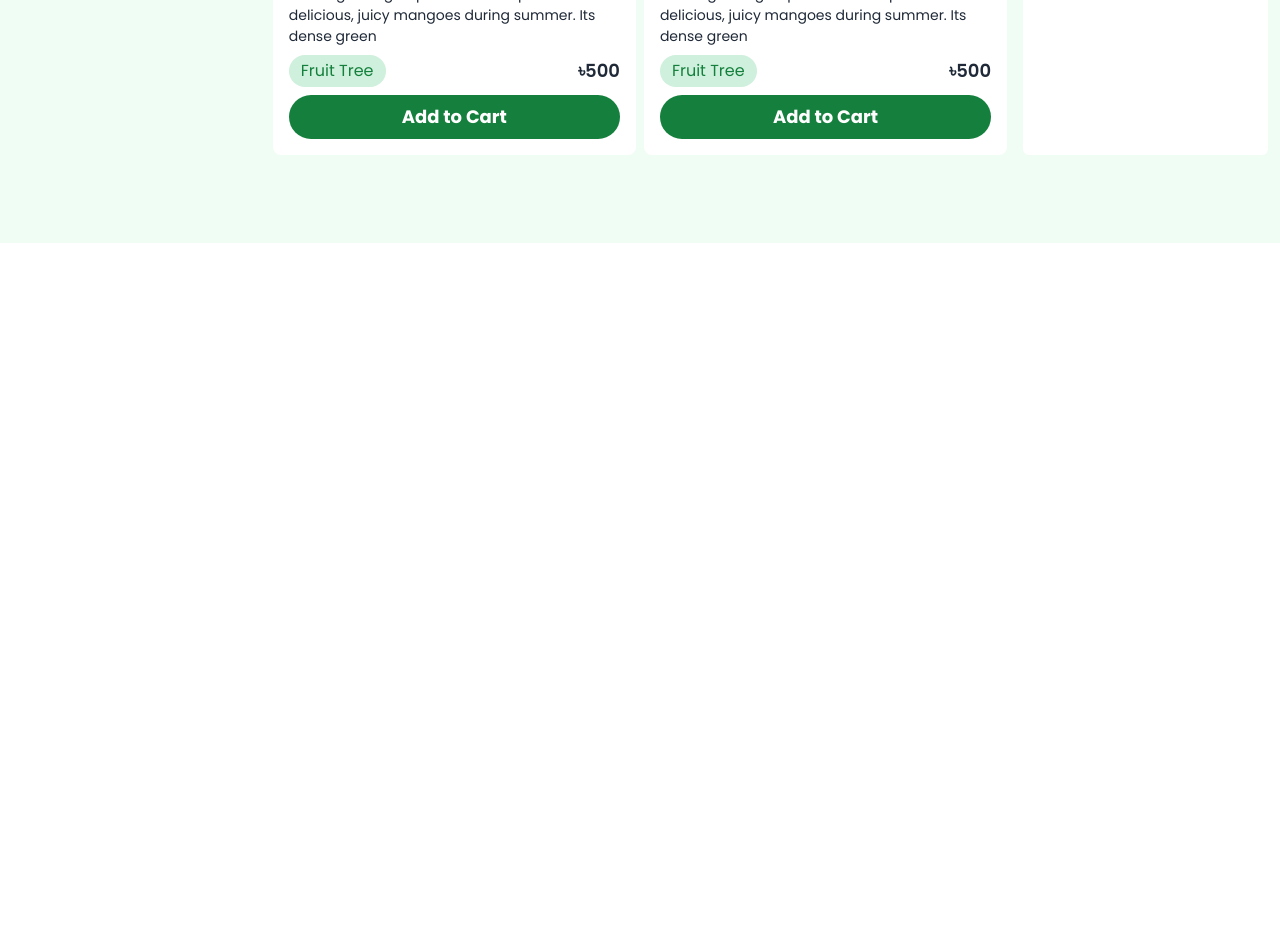
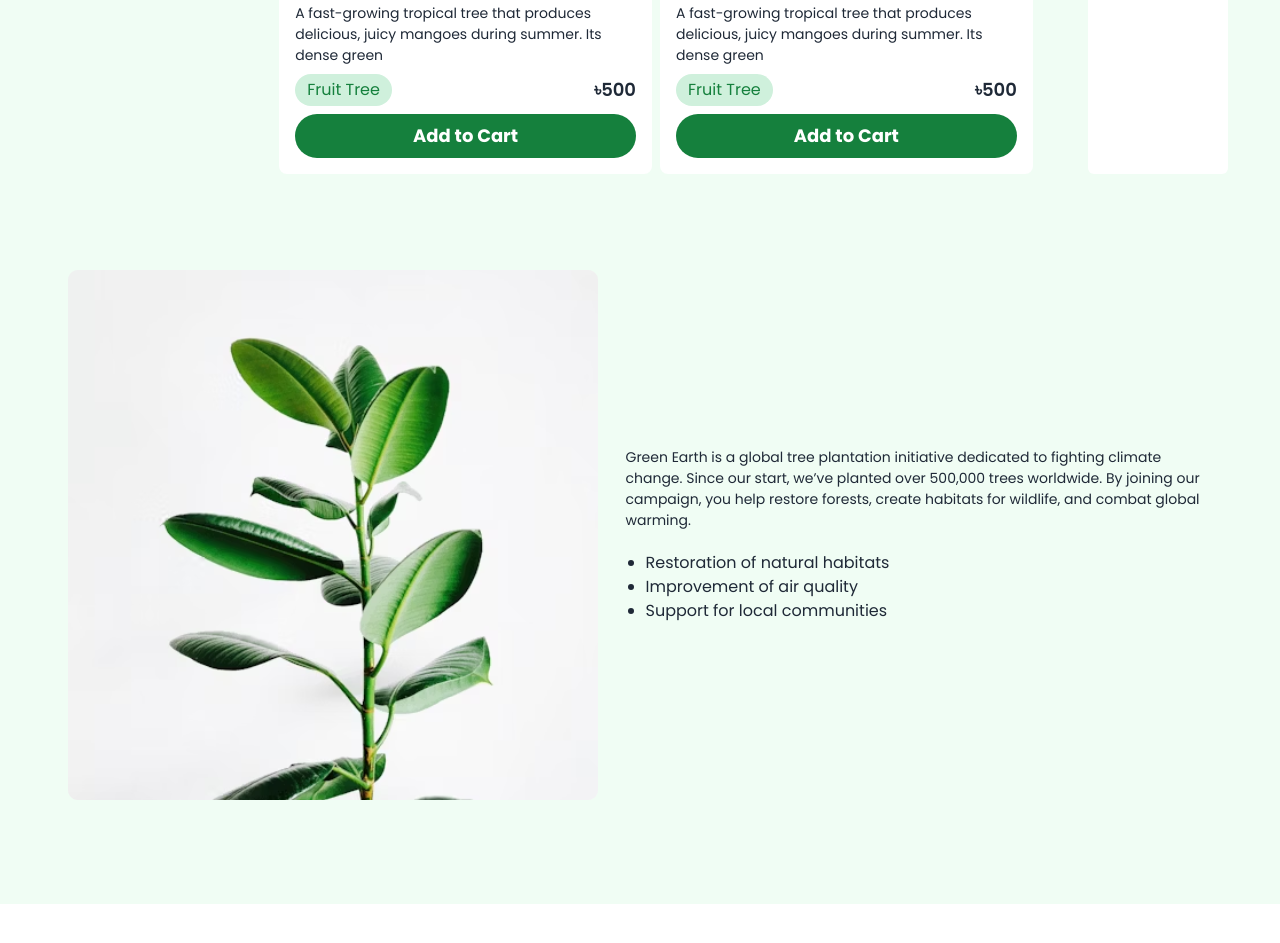
Before and after one commit to nillworks/Green-Earth, a website: page index.html in a window 1280 px wide. Shown: the part 1769-2712 px from the top of the page. Before the commit the page ends 2076 px from the top, so only its background shows below. Drawn offline with Linux system fonts and the light colour scheme.

Commit message:
Completes: About Sections Ui Layout

```diff
--- a/index.html
+++ b/index.html
@@ -344,7 +344,7 @@
 
 
           <!-- Right site your Cards -->
-          <aside class="sm:basis-[25%] lg:basis-[20%] flex flex-col bg-white p-1 rounded-md">
+          <aside class="sm:basis-[25%] lg:basis-[20%] flex flex-col mx-auto bg-white p-1 max-w-max rounded-md">
             <h2 class="text-2xl font-bold mb-4 text-center sm:text-left">Your Cart</h2>
 
             <!-- Cards items -->
@@ -377,9 +377,32 @@
     </section>
 
 
-    <!--  -->
-    <Section id="">
+    <!-- About the Campaign -->
+    <Section id="About_area" class="bg-bgSrc px-2 pb-24">
       <div class="containers">
+
+        <div class="flex flex-col items-center justify-center gap-7 sm:flex-row">
+
+          <!-- left About images  -->
+          <div>
+            <img src="assets/about.png" alt="images">
+          </div>
+
+          <!-- Right About Contents -->
+          <div class="sm:w-[587px] flex flex-col gap-5 text-[#1F2937]">
+            <p>Green Earth is a global tree plantation initiative dedicated to fighting climate change. Since our start,
+              we’ve planted
+              over 500,000 trees worldwide. By joining our campaign, you help restore forests, create habitats for
+              wildlife, and
+              combat global warming.</p>
+            <ul class="list-disc pl-5">
+              <li>Restoration of natural habitats</li>
+              <li>Improvement of air quality</li>
+              <li>Support for local communities</li>
+            </ul>
+          </div>
+
+        </div>
 
       </div>
     </Section>
```
Also changed, not shown: src/output.css.
